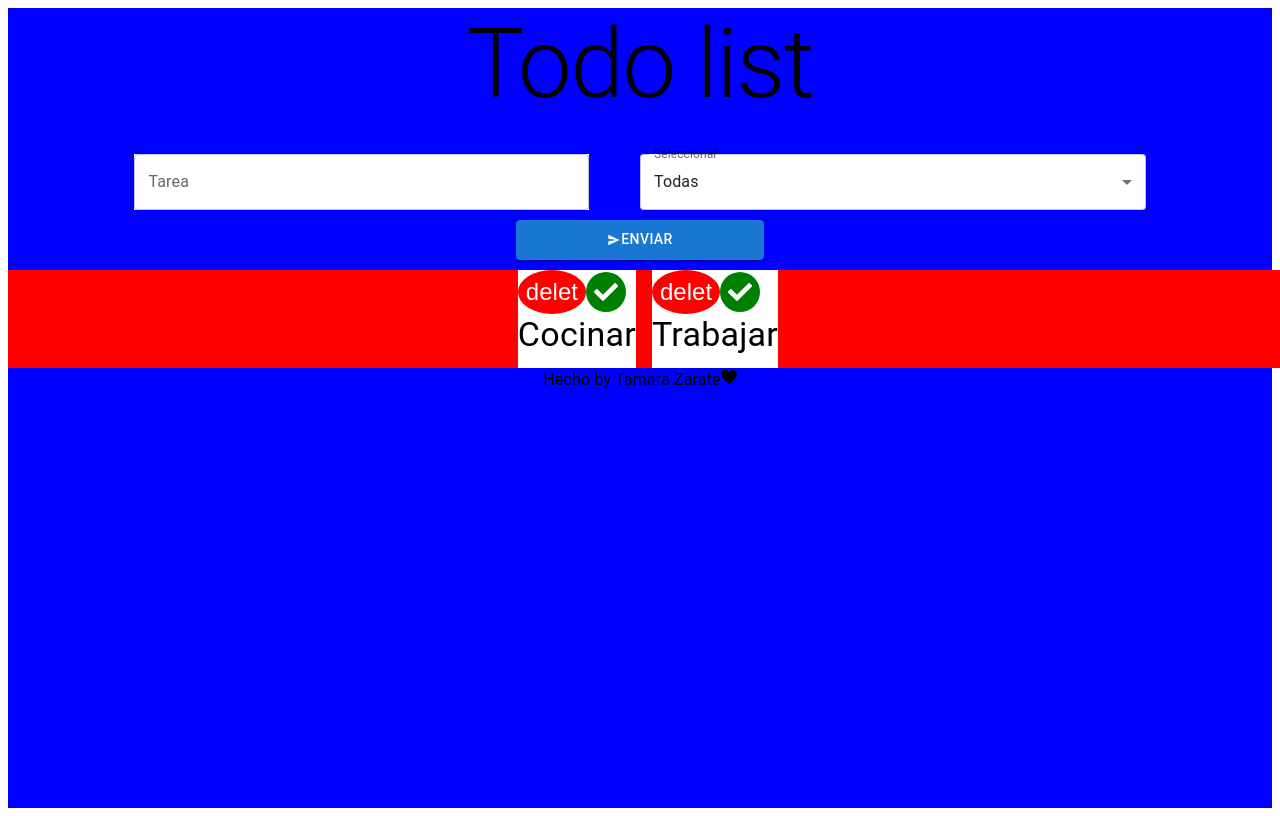
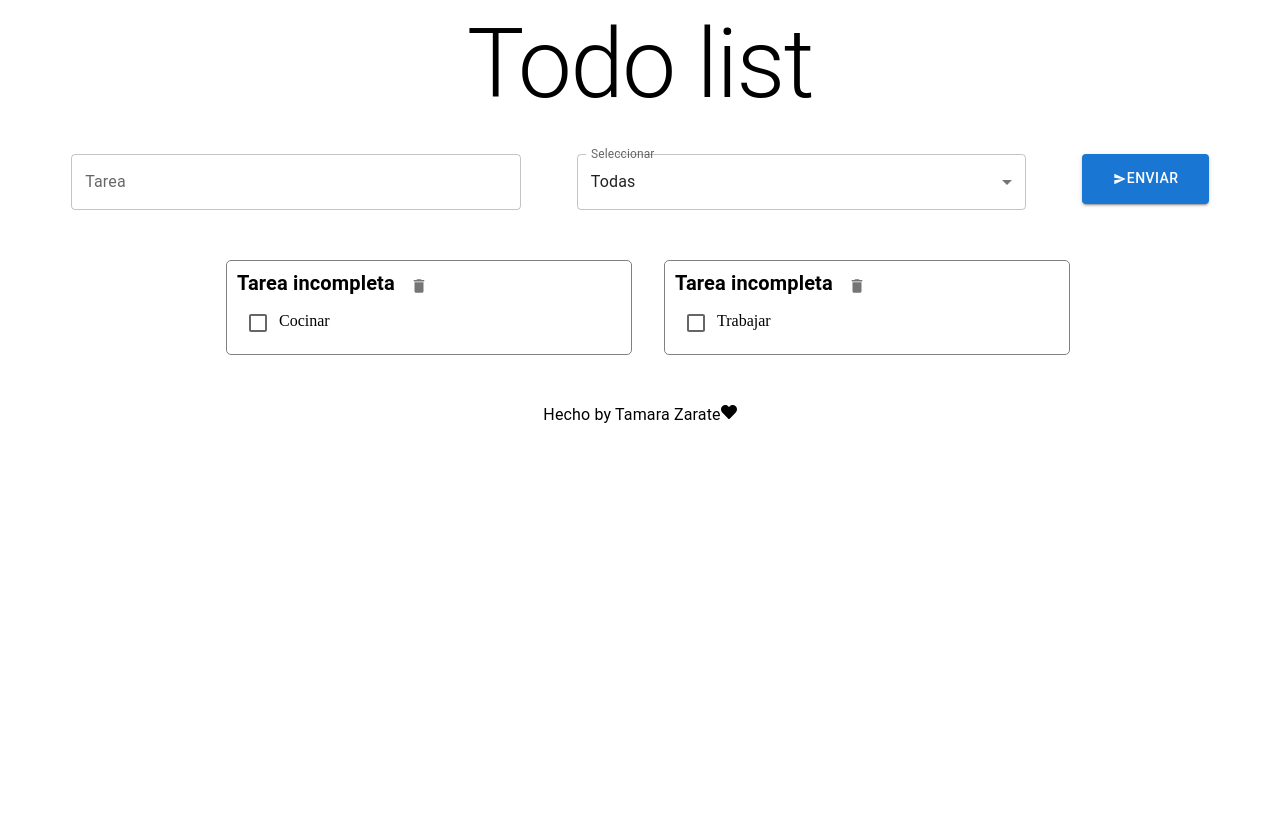
Before and after one commit to taty3385/Proyecto-react-1, a React (Vite) app: page / in a window 1280 px wide. Built offline with nearby package versions, Linux system fonts and the light colour scheme.

Commit message:
agrego esttilo  a los componentes

```diff
--- a/src/App.jsx
+++ b/src/App.jsx
@@ -20,12 +20,12 @@ return (
     <>
       <Box
         minHeight="100vh"
-        backgroundColor="blue"
+        backgroundColor="white"
         display="flex"
         flexDirection="column"
       >
         <Header />
-        <Form tareas={tareas} setTareas={setTareas} />
+        <Form tareas={tareas} setTareas={setTareas}/>
         <ContainerList sx={{ with: 30, display:"flex "}} setTareas={setTareas} tareas={tareas}/>
         <Footer />
       </Box>
--- a/src/components/ContainerList.jsx
+++ b/src/components/ContainerList.jsx
@@ -3,6 +3,7 @@ import List from "./List";
 
 
 export default function ContainerList({ tareas, setTareas }) {
+
 
   return (
     <>
--- a/src/components/Footer.jsx
+++ b/src/components/Footer.jsx
@@ -1,9 +1,9 @@
 import { FaBoxes, FaHeart } from "react-icons/fa";
-import{Typography,Box}  from '@mui/material';
+import { Typography, Box } from '@mui/material';
 
 export default function Footer() {
   return (
-    <Box display="flex" justifyContent="center">
+    <Box display="flex" justifyContent="center"  height="100px" alignItems="center">
       <Typography>
         Hecho by Tamara Zarate
         <FaHeart />
--- a/src/components/Form.jsx
+++ b/src/components/Form.jsx
@@ -7,6 +7,7 @@ import {
 
 } from "@mui/material";
 import { IoMdSend } from "react-icons/io";
+import { WidthFull } from "@mui/icons-material";
 
 
 export default function Form({ tareas, setTareas }) {
@@ -32,28 +33,29 @@ export default function Form({ tareas, setTareas }) {
 
 
     return (
-        <Box>
-            <Box display="flex" justifyContent="center" alignItems="center">
-                <Box component="form" sx={{ width: "40%" }}>
+        <Box display="flex" width="100%"  justifyContent="center">
+            <Box display="flex" width="80%"    borderRadius="5px">
+                <Box component="form" width="80%" >
                     <TextField
                         label="Tarea"
                         onChange={onChange}
-                        sx={{ width: "90%", background: "white" }}
+                        sx={{ width: "100%" }}
                     />
                 </Box>
-                <FormFilter tareas={tareas} setTareas={setTareas}/>
+                <FormFilter tareas={tareas} setTareas={setTareas} />
 
             </Box>
-            <Box display="flex" justifyContent="center" margin="10px">
+            <Box display="flex" justifyContent="center"  width="10%" height="50px">
                 <Button
                     variant="contained"
-                    sx={{ padding: "5px", width: "20%", height: "40px" }}
+                    sx={{ padding: "5px", width: "100%" }}
                     onClick={() => addTarea(tarea)}
                 >
                     <IoMdSend />
                     enviar
                 </Button>
             </Box>
+
         </Box>
     );
 }
--- a/src/components/FormFilter.jsx
+++ b/src/components/FormFilter.jsx
@@ -8,7 +8,7 @@ import {
     InputLabel,
 } from "@mui/material";
 
-export default function FormFilter({ setTareas}) {
+export default function FormFilter({ setTareas }) {
 
     const [filtro, setFiltro] = useState("Todas");
     const handleChange = (e) => {
@@ -30,10 +30,12 @@ export default function FormFilter({ setTareas}) {
     };
 
     return (
-        <Box width="40%">
+        <Box sx={{ width: "100%", display:"flex", justifyContent:"center"  }} >
+            <Box width="80%">
                 <FormControl fullWidth>
                     <InputLabel id="demo-simple-select-label">Seleccionar</InputLabel>
                     <Select
+
                         labelId="demo-simple-select-label"
                         id="demo-simple-select"
                         sx={{ background: "white" }}
@@ -47,5 +49,8 @@ export default function FormFilter({ setTareas}) {
                     </Select>
                 </FormControl>
             </Box>
+        </Box>
+
+
     )
 }
--- a/src/components/List.jsx
+++ b/src/components/List.jsx
@@ -1,7 +1,9 @@
 
-import { IconButton, Box, Typography } from '@mui/material';
-import { FaCheck } from "react-icons/fa";
+import { Box, Typography, Checkbox } from '@mui/material';
+import IconButton from '@mui/material/IconButton';
+import DeleteIcon from '@mui/icons-material/Delete';
 
+const label = { inputProps: { 'aria-label': 'Checkbox demo' } };
 export default function List({ tareas, setTareas, }) {
 
     const handleDelete = (id) => {
@@ -23,26 +25,40 @@ export default function List({ tareas, setTareas, }) {
 
     return (
         //
-        <Box display="flex" width="100vw" height="20%" backgroundColor="red" sx={{ justifyContent: "center" }}>
+        <Box display="flex" flexWrap="wrap" width="100vw" sx={{ justifyContent: "center", marginTop: "50px" }}>
             {tareas.map(tarea => (
-                <Box key={tarea.id} mx={1}>
-                    <Box backgroundColor="white" display="flex" flexDirection="column">
+                <Box key={tarea.id} mx={2} border="1px solid gray" borderRadius="5px" padding="10px" width="30%" marginBottom="10px">
+                    <Box backgroundColor="white" display="flex">
+                        <Typography
+                            variant="h4"
+                            gutterBottom
+                            color="black"
+                            fontSize="20px"
+                            fontWeight="bold"
+                            marginRight="10px"
+                        >
+                            {tarea.completado ? "Tarea completada" : "Tarea incompleta"}
+                        </Typography>
+                        <IconButton aria-label="delete" size="small" onClick={() => handleDelete(tarea.id)}>
+                            <DeleteIcon fontSize="20px" />
+                        </IconButton>
 
-                        <Box>
-                            <IconButton aria-label="delete" sx={{ color: "white", background: "red" }} onClick={() => handleDelete(tarea.id)}>
-                                delet
-                            </IconButton>
-                            <IconButton aria-label="delete" sx={{ color: "white", background: "green" }} onClick={() => handleComplete(tarea.id)}>
-                                <FaCheck />
-                            </IconButton>
-                        </Box>
-                        <Box >
-                            <Typography variant="h4" gutterBottom color="black" sx={{ textDecoration: tarea.completado ? "line-through" : "none" }}>{tarea.nombre}</Typography>
+
+
+
+                    </Box>
+
+                    <Box display="flex" >
+                        <Checkbox {...label} onClick={() => handleComplete(tarea.id)} />
+                        <Box display="flex" alignItems="center">
+                            <Typography variant="h7" gutterBottom color="black">{tarea.nombre}</Typography>
                         </Box>
                     </Box>
                 </Box>
-            ))}
-        </Box>
+
+            ))
+            }
+        </Box >
 
     )
 }
```
Lines whose indentation alone changed are shown as unchanged.
